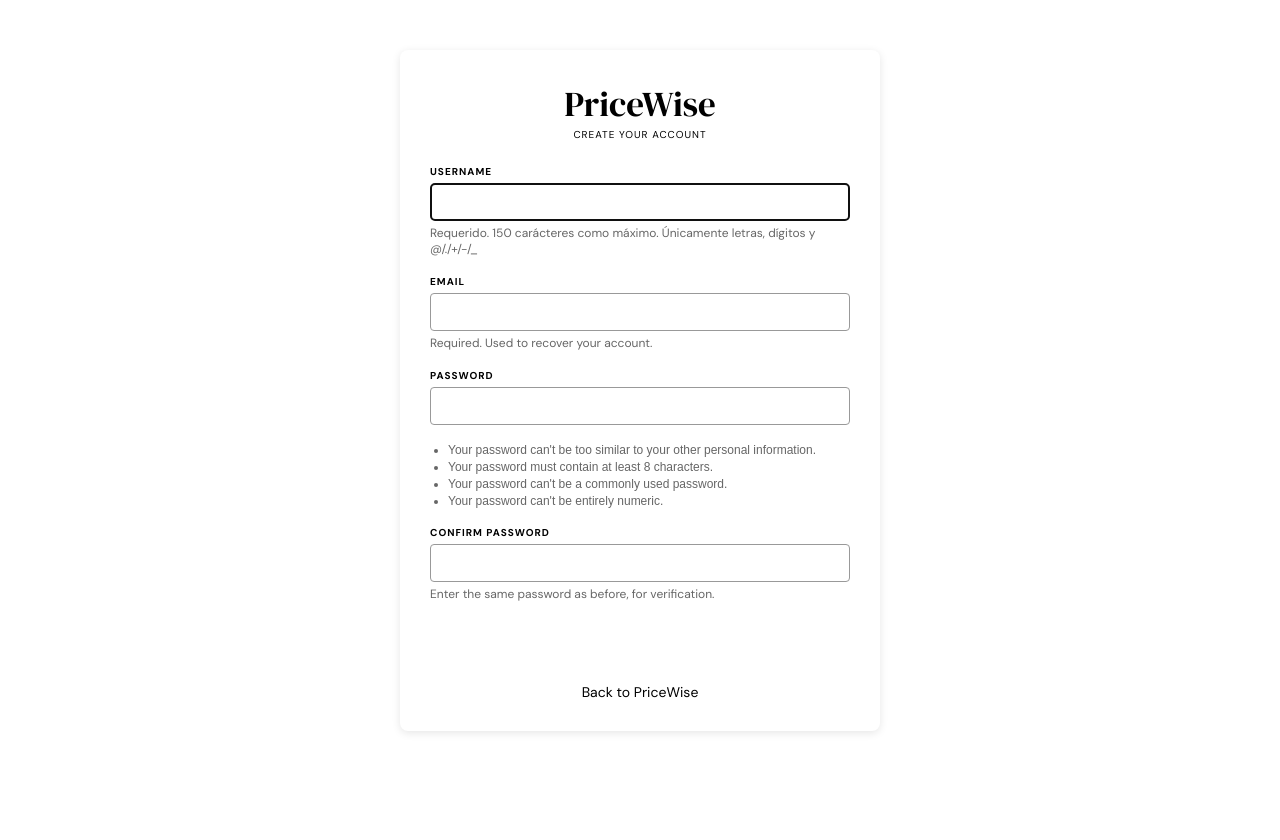
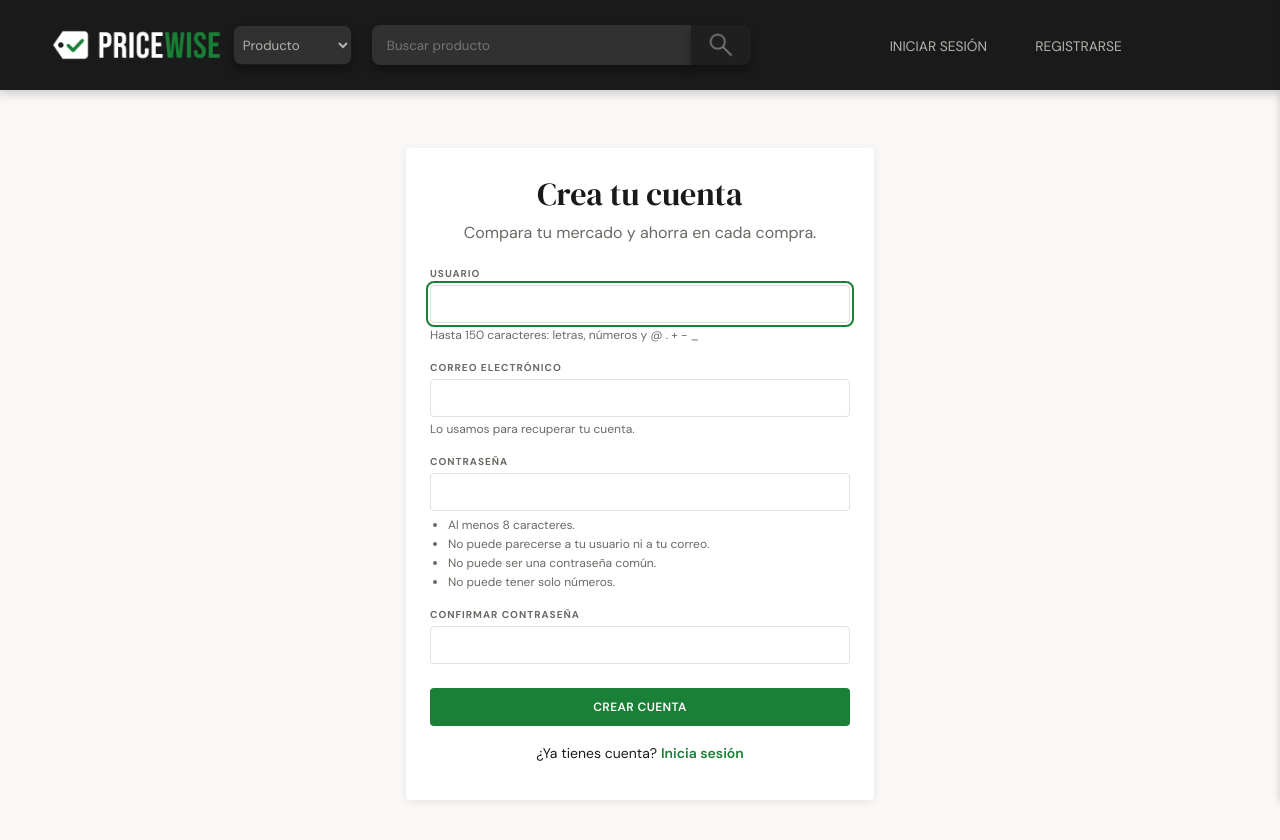
Before and after one commit to Are0206/PriceWise, a Django app: page /accounts/register/ in a window 1280 px wide. Before the commit the page ends 733 px from the top, so only its background shows below. Run offline with Django 5.2, Linux system fonts and the light colour scheme.

Commit message:
style: account pages on the shared layout, in Spanish
- Login, register and change password extend base.html (header and
  messages included) and share one auth.css card instead of three
  stylesheets and a general.css that clashed with shopping_lists.
- Spanish labels, password rules, help texts and form errors.

```diff
--- a/accounts/forms.py
+++ b/accounts/forms.py
@@ -13,7 +13,7 @@ class RegisterForm(UserCreationForm):
 
     email = forms.EmailField(
         required=True,
-        help_text='Required. Used to recover your account.',
+        help_text='Lo usamos para recuperar tu cuenta.',
     )
 
     class Meta(UserCreationForm.Meta):
@@ -24,5 +24,5 @@ class RegisterForm(UserCreationForm):
 
         email = self.cleaned_data['email']
         if User.objects.filter(email__iexact=email).exists():
-            raise forms.ValidationError('An account with this email already exists.')
+            raise forms.ValidationError('Ya existe una cuenta con este correo.')
         return email
--- /dev/null
+++ b/accounts/static/css/auth.css
@@ -0,0 +1,44 @@
+/* Login, register and change password share one centered card */
+.auth-card {
+  max-width: 420px;
+  margin: 20px auto 40px;
+}
+
+.auth-card h1 {
+  font-size: 32px;
+  text-align: center;
+  margin: 0;
+}
+
+.auth-subtitle {
+  text-align: center;
+  color: var(--secondary-text-color);
+  margin: 6px 0 24px;
+}
+
+.auth-card .btn {
+  width: 100%;
+  margin-top: 6px;
+}
+
+.password-rules {
+  margin: 6px 0 0;
+  padding-left: 18px;
+  font-size: 12px;
+  color: var(--secondary-text-color);
+}
+
+.password-rules li {
+  margin-bottom: 3px;
+}
+
+.auth-links {
+  text-align: center;
+  margin-top: 18px;
+  font-size: 14px;
+}
+
+.auth-links a {
+  color: var(--savings-green-color);
+  font-weight: 600;
+}
--- a/accounts/static/css/general.css
+++ /dev/null
@@ -1,21 +0,0 @@
-/* Tokens live in pricewise/static/css/base.css */
-p, a, button, select,
-input, label{
-  font-family: "DM Sans", sans-serif;
-  font-optical-sizing: auto;
-  font-style: normal;
-}
-
-h1{
-  font-family: "DM Serif Display", serif;
-  font-weight: 400;
-  font-style: normal;
-  color: var(--primary-text-color);
-}
-
-body {
-  font-family: Arial, Helvetica, sans-serif;
-  background-color: var(--background-color);
-  margin: 0;
-  padding: 0;
-}
--- a/accounts/static/css/register.css
+++ /dev/null
@@ -1,101 +0,0 @@
-.register-container {
-  max-width: 420px;
-  margin: 50px auto;
-  padding: 30px;
-  background-color: #fff;
-  border-radius: 8px;
-  box-shadow: 0 2px 8px rgba(0, 0, 0, 0.1);
-}
-
-.register-container h1 {
-  font-size: 35px;
-  text-align: center;
-  color: var(--primary-text-color);
-  margin: 0;
-}
-
-.register-text{
-  font-size: 10px;
-  text-align: center;
-  text-transform: uppercase;
-  letter-spacing: 1px;
-  color: var(--secondary-text-color);
-  margin: 0;
-  margin-bottom: 24px;
-}
-
-.register-form p {
-  display: block;
-  margin: 0 0 18px 0;
-}
-
-.register-form label {
-  display: block;
-  font-size: 10px;
-  font-weight: bold;
-  text-transform: uppercase;
-  letter-spacing: 1px;
-  color: var(--secondary-text-color);
-  margin-bottom: 5px;
-}
-
-.register-form input {
-  display: block;
-  width: 100%;
-  padding: 9px;
-  box-sizing: border-box;
-  font-size: 14px;
-  color: #000;
-  background-color: #fff;
-  border: 1px solid #999;
-  border-radius: 4px;
-  -webkit-text-fill-color: #000;
-}
-
-.register-form .helptext {
-  display: block;
-  font-size: 12px;
-  color: #666;
-  margin-top: 4px;
-}
-
-.register-form ul {
-  font-size: 12px;
-  color: #666;
-  margin: 6px 0 0 0;
-  padding-left: 18px;
-}
-
-.register-form ul li {
-  margin-bottom: 3px;
-}
-
-.register-form button {
-  width: 100%;
-  padding: 11px;
-  font-size: 13px;
-  color: #fff;
-  background-color: var(--primary-text-color);
-  text-transform: uppercase;
-  border: none;
-  border-radius: 4px;
-  cursor: pointer;
-  margin-top: 6px;
-}
-
-.errorlist {
-  list-style: none;
-  padding: 0;
-  margin: 0 0 8px 0;
-  color: #c00;
-  font-size: 13px;
-}
-
-.back-link {
-  display: block;
-  text-align: center;
-  margin-top: 18px;
-  font-size: 14px;
-  color: var(--secondary-text-color);
-  text-decoration: none;
-}
--- a/accounts/templates/accounts/register.html
+++ b/accounts/templates/accounts/register.html
@@ -1,71 +1,57 @@
-<!DOCTYPE html>
-<html>
+{% extends "base.html" %}
 
-<head>
-  <title>Create account - PriceWise</title>
-
-  <!--Fonts-->
-  <link rel="preconnect" href="https://fonts.googleapis.com">
-  <link rel="preconnect" href="https://fonts.gstatic.com" crossorigin>
-  <link href="https://fonts.googleapis.com/css2?family=DM+Serif+Display:ital@0;1&display=swap" rel="stylesheet">
-
-  <link rel="preconnect" href="https://fonts.googleapis.com">
-  <link rel="preconnect" href="https://fonts.gstatic.com" crossorigin>
-  <link href="https://fonts.googleapis.com/css2?family=DM+Sans:ital,opsz,wght@0,9..40,100..1000;1,9..40,100..1000&display=swap" rel="stylesheet">
+{% block title %}Crear cuenta | PriceWise{% endblock %}
 
 {% load static %}
 
-  <link rel="stylesheet" href="{% static 'css/register.css' %}">
-  <link rel="stylesheet" href="{% static 'css/general.css' %}">
-</head>
+{% block extra_css %}
+<link rel="stylesheet" href="{% static 'css/auth.css' %}">
+{% endblock %}
 
-<body>
-  <div class="register-container">
-    <h1>PriceWise</h1>
-    <p class="register-text">Create your account</p>
+{% block content %}
+<div class="card auth-card">
+  <h1>Crea tu cuenta</h1>
+  <p class="auth-subtitle">Compara tu mercado y ahorra en cada compra.</p>
 
-    <form method="post" class="register-form">
+  <form method="post">
     {% csrf_token %}
-
     {{ form.non_field_errors }}
 
-      <p>
-        <label for="{{ form.username.id_for_label }}">Username</label>
+    <div class="field">
+      <label for="{{ form.username.id_for_label }}">Usuario</label>
       {{ form.username.errors }}
       {{ form.username }}
-        <span class="helptext">{{ form.username.help_text }}</span>
-      </p>
+      <span class="helptext">Hasta 150 caracteres: letras, números y @ . + - _</span>
+    </div>
 
-      <p>
-        <label for="{{ form.email.id_for_label }}">Email</label>
+    <div class="field">
+      <label for="{{ form.email.id_for_label }}">Correo electrónico</label>
       {{ form.email.errors }}
       {{ form.email }}
-        <span class="helptext">Required. Used to recover your account.</span>
-      </p>
+      <span class="helptext">Lo usamos para recuperar tu cuenta.</span>
+    </div>
 
-      <p>
-        <label for="{{ form.password1.id_for_label }}">Password</label>
+    <div class="field">
+      <label for="{{ form.password1.id_for_label }}">Contraseña</label>
       {{ form.password1.errors }}
       {{ form.password1 }}
-        <ul>
-          <li>Your password can't be too similar to your other personal information.</li>
-          <li>Your password must contain at least 8 characters.</li>
-          <li>Your password can't be a commonly used password.</li>
-          <li>Your password can't be entirely numeric.</li>
+      <ul class="password-rules">
+        <li>Al menos 8 caracteres.</li>
+        <li>No puede parecerse a tu usuario ni a tu correo.</li>
+        <li>No puede ser una contraseña común.</li>
+        <li>No puede tener solo números.</li>
       </ul>
-      </p>
+    </div>
 
-      <p>
-        <label for="{{ form.password2.id_for_label }}">Confirm password</label>
+    <div class="field">
+      <label for="{{ form.password2.id_for_label }}">Confirmar contraseña</label>
       {{ form.password2.errors }}
       {{ form.password2 }}
-        <span class="helptext">Enter the same password as before, for verification.</span>
-      </p>
+    </div>
 
-      <button type="submit">Create account</button>
+    <button type="submit" class="btn btn--primary">Crear cuenta</button>
   </form>
 
-    <a href="/" class="back-link">Back to PriceWise</a>
+  <p class="auth-links">¿Ya tienes cuenta? <a href="{% url 'accounts:login' %}">Inicia sesión</a></p>
 </div>
-</body>
-</html>
+{% endblock %}
```
Also changed, not shown: accounts/static/css/change_password.css (deleted, +0 -12 lines), accounts/static/css/login.css (deleted, +0 -82 lines), accounts/templates/accounts/change_password.html (+26 -38 lines), accounts/templates/accounts/login.html (+19 -30 lines), accounts/tests.py (+10 -0 lines). Lines whose indentation alone changed are shown as unchanged.
